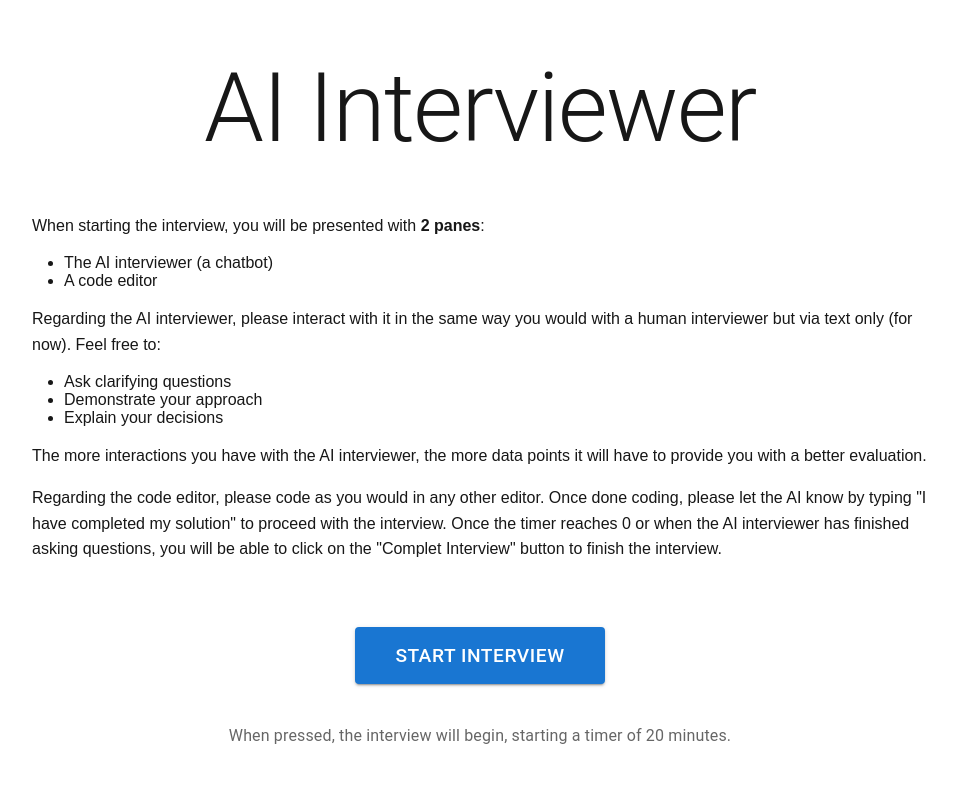
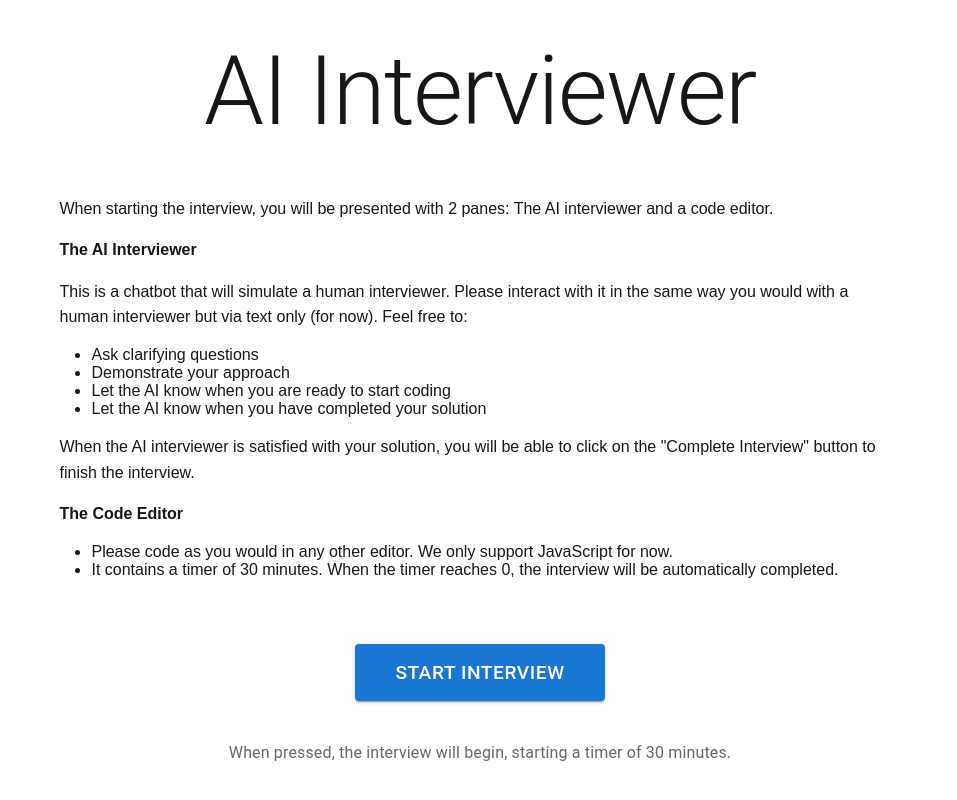
Before and after one commit to gabrielchuv/ai-interviewer, a Next.js app: page / in a window 1280 px wide. Shown: the whole page, without its empty margins (160-1117 px from the left). Built offline with nearby package versions, Linux system fonts and the light colour scheme.

Commit message:
Update initial instructions for users

```diff
--- a/app/page.tsx
+++ b/app/page.tsx
@@ -3,19 +3,21 @@ import Link from "next/link";
 import ReactMarkdown from 'react-markdown';
 
 const welcomeText = `
-When starting the interview, you will be presented with **2 panes**:
-- The AI interviewer (a chatbot)
-- A code editor
+When starting the interview, you will be presented with 2 panes: The AI interviewer and a code editor.
 
-Regarding the AI interviewer, please interact with it in the same way you would with a human interviewer but via text only (for now). Feel free to:
+**The AI Interviewer**
+
+This is a chatbot that will simulate a human interviewer. Please interact with it in the same way you would with a human interviewer but via text only (for now). Feel free to:
 - Ask clarifying questions
 - Demonstrate your approach
-- Explain your decisions
+- Let the AI know when you are ready to start coding
+- Let the AI know when you have completed your solution
 
-The more interactions you have with the AI interviewer, the more data points it will have to provide you with a better evaluation.
+When the AI interviewer is satisfied with your solution, you will be able to click on the "Complete Interview" button to finish the interview.
 
-Regarding the code editor, please code as you would in any other editor. Once done coding, please let the AI know by typing "I have completed my solution" to proceed with the interview.
-Once the timer reaches 0 or when the AI interviewer has finished asking questions, you will be able to click on the "Complet Interview" button to finish the interview.
+**The Code Editor**
+- Please code as you would in any other editor. We only support JavaScript for now.
+- It contains a timer of 30 minutes. When the timer reaches 0, the interview will be automatically completed.
 `;
 
 export default function Home() {
@@ -64,7 +66,7 @@ export default function Home() {
           </Button>
         </Link>
         <Typography variant="body1" color="text.secondary" sx={{ mt: 2 }}>
-          When pressed, the interview will begin, starting a timer of 20
+          When pressed, the interview will begin, starting a timer of 30
           minutes.
         </Typography>
       </Box>
```
